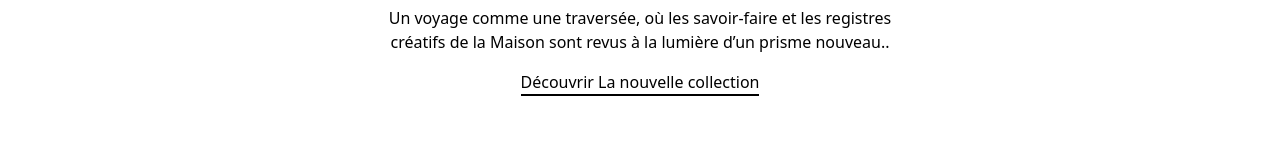
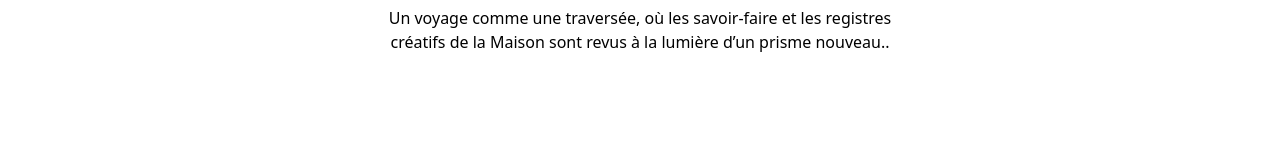
Before and after one commit to Molierezie/CartierbyMoli-MERN, a React (Vite) app in the folder client/: page /haute-joaillerie in a window 1280 px wide. Shown: the part 508-668 px from the top of the page. Built offline with nearby package versions, Linux system fonts and the light colour scheme; no server answers.

Commit message:
update haute joaillerie

```diff
--- a/client/src/pages/Products/HauteJoaillerie.jsx
+++ b/client/src/pages/Products/HauteJoaillerie.jsx
@@ -56,7 +56,7 @@ const HauteJoaillerie = () => {
 
         <p className="sm:font-bold uppercase sm:text-[0.9rem] md:text-[1.4rem] lg:text-[1.6rem]">Le voyage recommencé</p>
         <p className="sm:text-[0.8rem] md:text-[1rem]">Un voyage comme une traversée, où les savoir-faire et les registres créatifs de la Maison sont revus à la lumière d’un prisme nouveau..</p>
-        <button className="sm:text-[0.8rem] md:text-[1rem] border-b-2 border-black">Découvrir La nouvelle collection</button>
+        {/* <button className="sm:text-[0.8rem] md:text-[1rem] border-b-2 border-black">Découvrir La nouvelle collection</button> */}
 
 
     </div>
```
